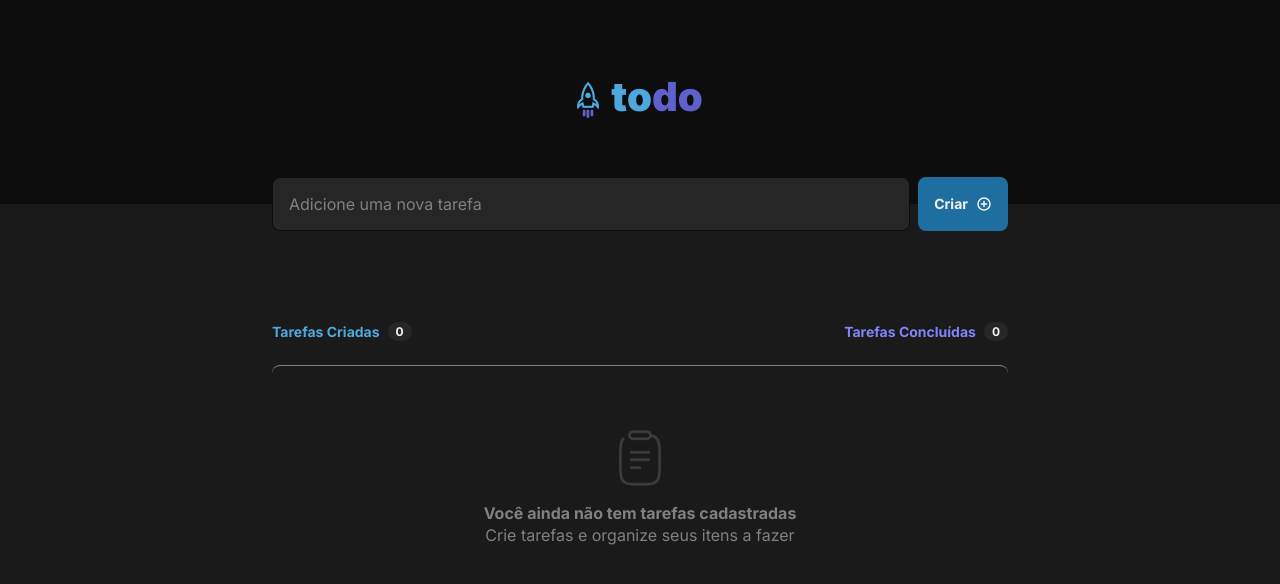
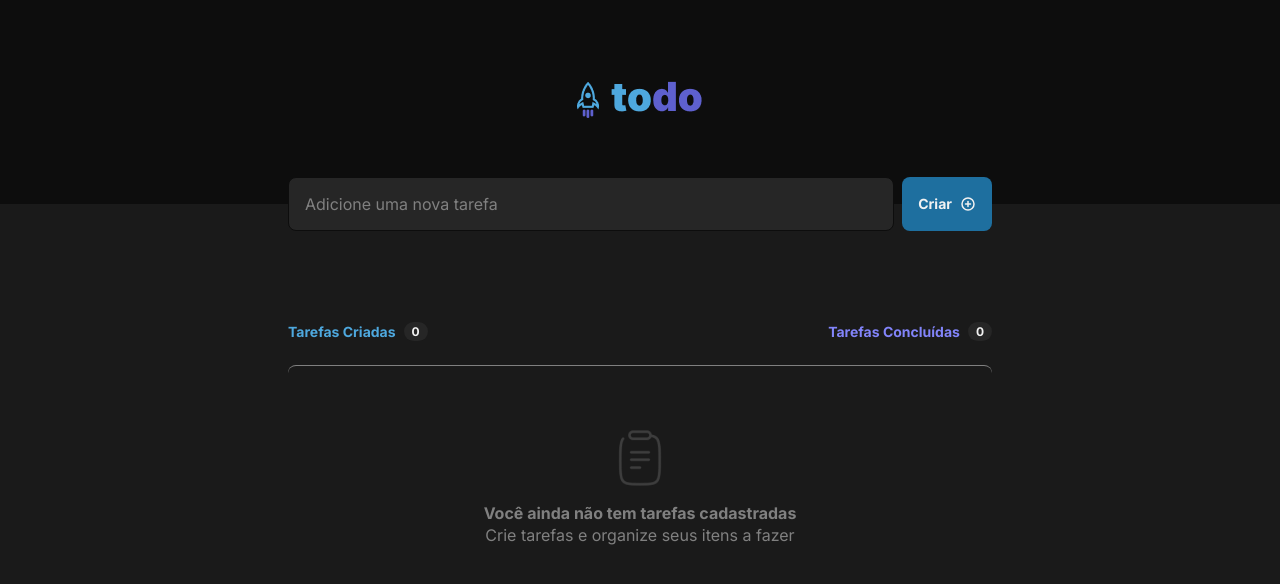
Before and after one commit to luancardosoti/todo-list, a React (Vite) app: page / in a window 1280 px wide. Shown: the top 584 px of the page. Built offline with nearby package versions, Linux system fonts and the light colour scheme.

Commit message:
ajustando layout no celular

```diff
--- a/src/components/ListTodo/style.ts
+++ b/src/components/ListTodo/style.ts
@@ -17,6 +17,7 @@ export const HeaderListTodoContainer = styled.header`
   display: flex;
   align-items: center;
   justify-content: space-between;
+  gap: 1rem;
 
   div {
     display: flex;
@@ -27,6 +28,9 @@ export const HeaderListTodoContainer = styled.header`
 
     strong {
       font-size: 0.875rem;
+      @media screen and (max-width: 360px) {
+        width: min-content;
+      }
     }
 
     span {
@@ -35,6 +39,7 @@ export const HeaderListTodoContainer = styled.header`
       color: ${(props) => props.theme.gray100};
       padding: 0.125rem 0.5rem;
       border-radius: 9999px;
+      white-space: nowrap;
     }
 
     &.todoCreatedContainer strong {
--- a/src/pages/Home/style.ts
+++ b/src/pages/Home/style.ts
@@ -9,5 +9,6 @@ export const HomeContainer = styled.div`
     display: flex;
     flex-direction: column;
     gap: 4rem;
+    padding: 0 1rem;
   }
 `
```
